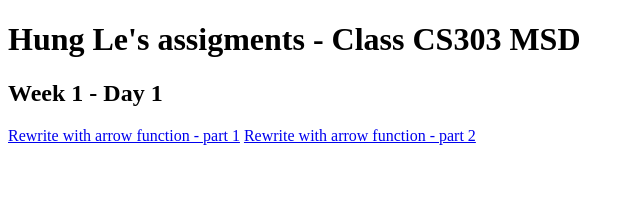
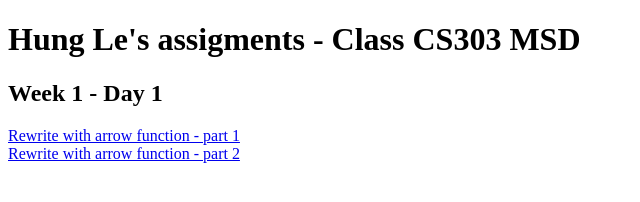
Before and after one commit to hungle88/cs303, a plain HTML site: page index.html in a window 1280 px wide. Shown: the whole page, without its empty margins (0-640 px from the left). Drawn offline with Linux system fonts and the light colour scheme.

Commit message:
Update index.html

```diff
--- a/index.html
+++ b/index.html
@@ -8,8 +8,8 @@
 <body>
     <h1>Hung Le's assigments - Class CS303 MSD</h1>
     <h2>Week 1 - Day 1</h2>
-    <a href="./function_assignment/question1a.html">Rewrite with arrow function - part 1</a>
-    <a href="./function_assignment/question1b.html">Rewrite with arrow function - part 2</a>
+    <a href="./function_assignment/question1a.html">Rewrite with arrow function - part 1</a><br/>
+    <a href="./function_assignment/question1b.html">Rewrite with arrow function - part 2</a><br/>
 
 
 </body>
```
